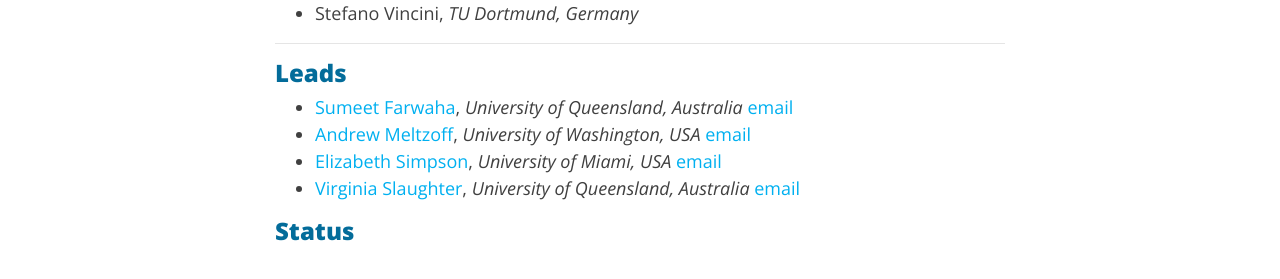
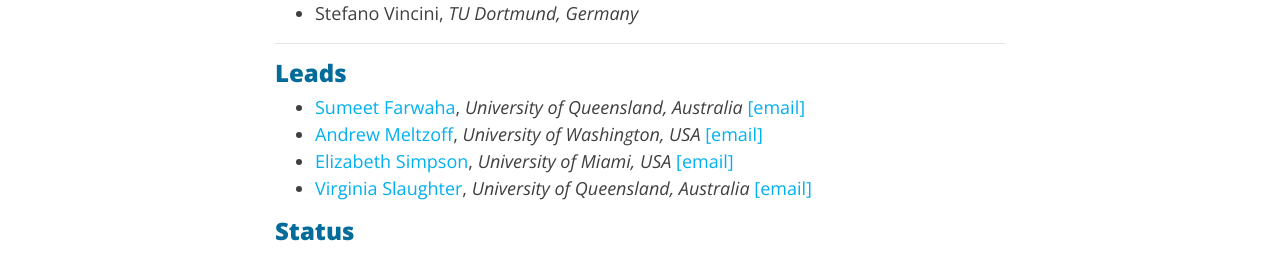
Before and after one commit to manybabies/manybabies.github.io, a Jekyll site: the page built from MB6.md, in a window 1280 px wide and 900 px high, scrolled down 1134 px. Shown: the part 165-444 px from the top of the window. Built offline with Jekyll 4.4.1, drawn with Linux system fonts in a browser that asks for light colours; nearby versions of some CDN libraries; some web fonts are replaced.

Commit message:
Update MB6.md

```diff
--- a/MB6.md
+++ b/MB6.md
@@ -34,10 +34,10 @@
 
 ***
 ### Leads
-* [Sumeet Farwaha](https://mailchi.mp/653a2fc06004/mb-newsletter-sept2022), *University of Queensland, Australia* [email](mailto:s.farwaha@uq.edu.au)
-* [Andrew Meltzoff](https://ilabs.uw.edu/meltzoff/), *University of Washington, USA* [email](mailto:meltzoff@uw.edu)
-* [Elizabeth Simpson](https://people.miami.edu/profile/simpsone@miami.edu/), *University of Miami, USA* [email](mailto:elizabethannsimpson@gmail.com)
-* [Virginia Slaughter](https://psychology.uq.edu.au/profile/2215/virginia-slaughter), *University of Queensland, Australia* [email](mailto:vps@psy.uq.edu.au)
+* [Sumeet Farwaha](https://mailchi.mp/653a2fc06004/mb-newsletter-sept2022), *University of Queensland, Australia* [[email]](mailto:s.farwaha@uq.edu.au)
+* [Andrew Meltzoff](https://ilabs.uw.edu/meltzoff/), *University of Washington, USA* [[email]](mailto:meltzoff@uw.edu)
+* [Elizabeth Simpson](https://people.miami.edu/profile/simpsone@miami.edu/), *University of Miami, USA* [[email]](mailto:elizabethannsimpson@gmail.com)
+* [Virginia Slaughter](https://psychology.uq.edu.au/profile/2215/virginia-slaughter), *University of Queensland, Australia* [[email]](mailto:vps@psy.uq.edu.au)
 
 ### Status
 Initial planning discussions; formation of leadership team
```
